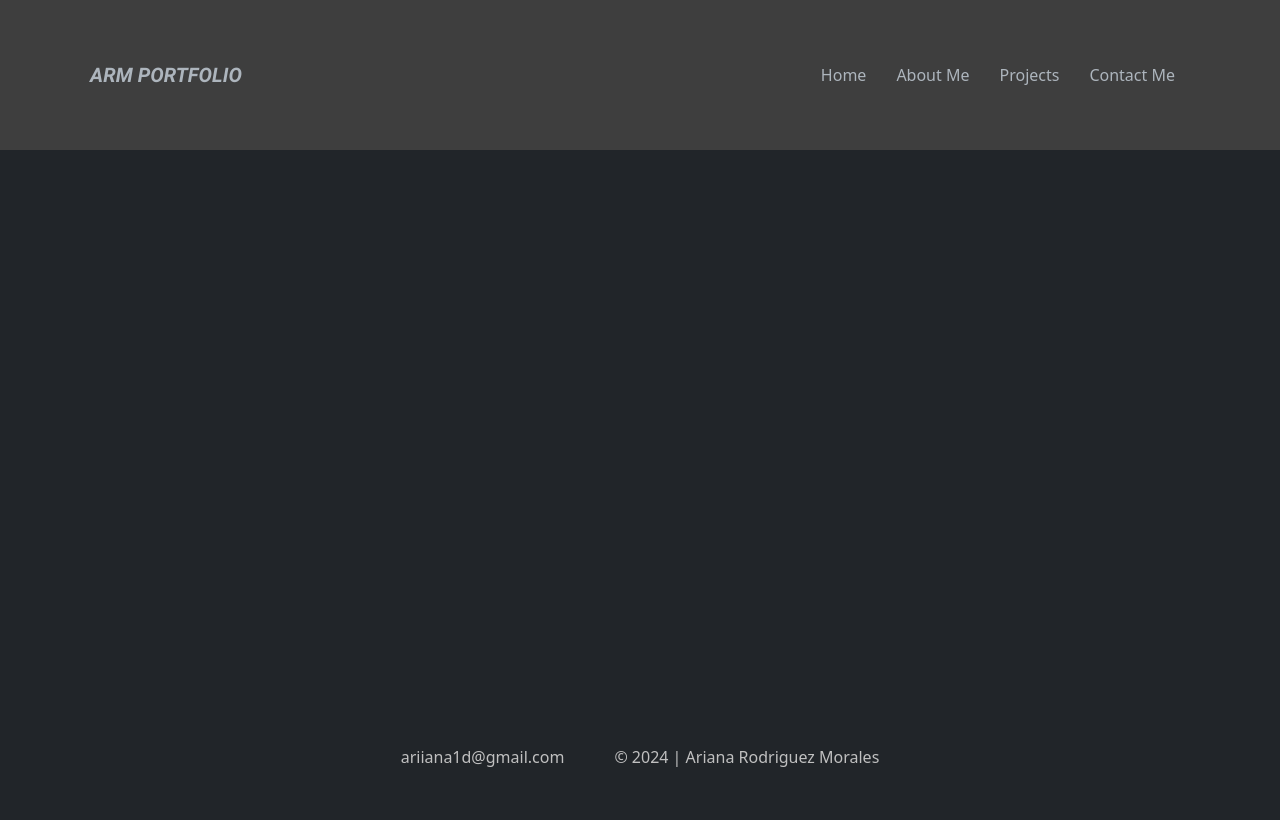
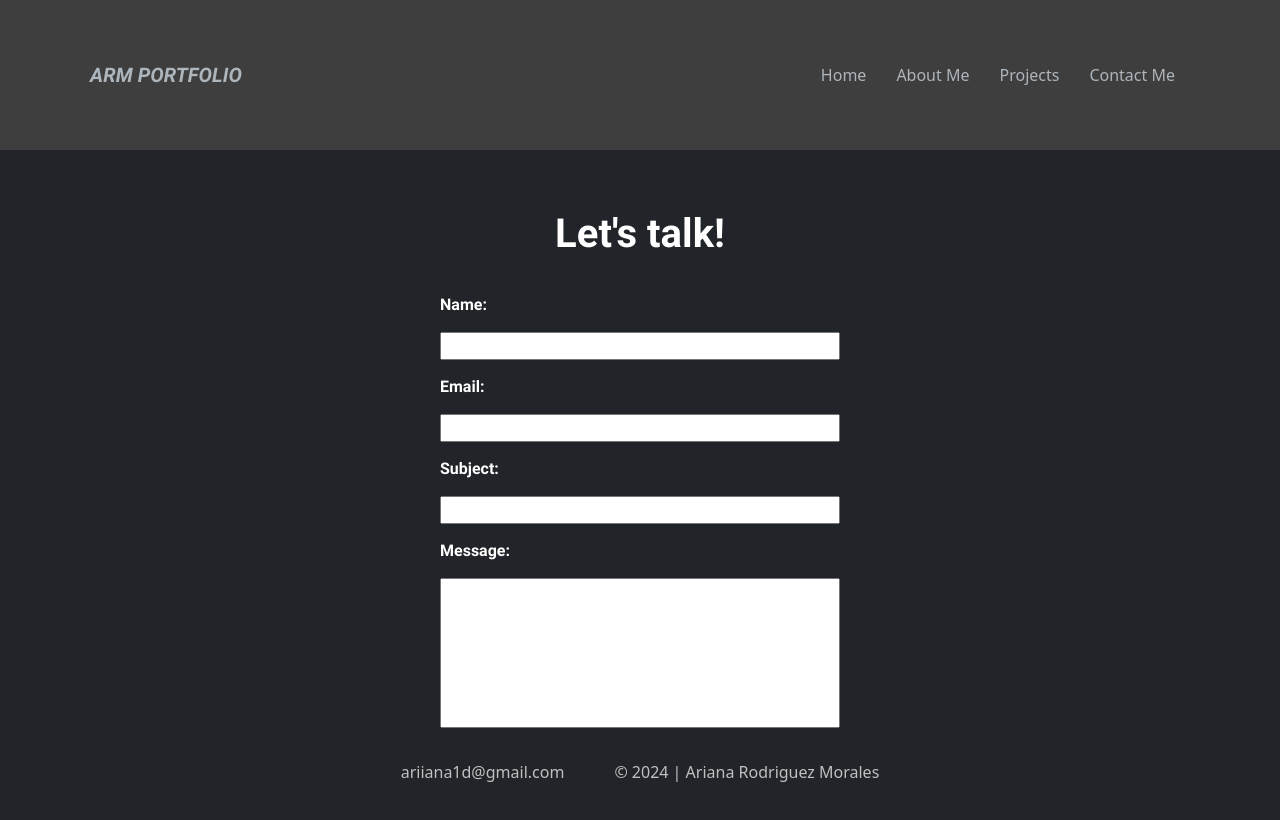
Before and after one commit to ari-rm21/website, an Angular app: page /contact-me in a window 1280 px wide. Shown: the top 820 px of the page. Built offline with nearby package versions, Linux system fonts and the light colour scheme.

Commit message:
creating contact form

```diff
--- a/src/app/app.component.scss
+++ b/src/app/app.component.scss
@@ -17,6 +17,7 @@
   @media (max-width: 768px) {
     flex-direction: column;
     justify-content: center;
+
   }
 
   &__nav-links {
--- a/src/app/app.component.ts
+++ b/src/app/app.component.ts
@@ -16,7 +16,12 @@ export class AppComponent {
   toggleMenu(event: Event) {
     this.menuOpen = !this.menuOpen;
     this.setActiveLink(event);
-  }
+    let menu = document.querySelectorAll('.navegation__nav-links');
+    menu.forEach(element => {
+        (element as HTMLElement).style.height = '100%';
+    });
+    console.log(menu);
+}
 
   setActiveLink(event: Event) {
     const links = document.querySelectorAll('.navegation__nav-links a');
--- a/src/app/components/contact-me/contact-me.component.html
+++ b/src/app/components/contact-me/contact-me.component.html
@@ -1 +1,13 @@
-<p>contact-me works!</p>
+<form class="form_container" action="">
+    <h1>Let's talk!</h1>
+   <div class="form_container__inputs">
+    <label for="">Name:</label>
+    <input type="text">
+    <label for="">Email:</label>
+    <input type="email">
+    <label for="">Subject:</label>
+    <input type="text">
+    <label for="">Message:</label>
+    <input class="messageInput"  type="text">
+   </div>
+</form>
--- a/src/app/components/contact-me/contact-me.component.scss
+++ b/src/app/components/contact-me/contact-me.component.scss
@@ -0,0 +1,25 @@
+.form_container{
+    color: white;
+    margin: 210px 0;
+    font-family: "Roboto-bold";
+    text-align: center;
+
+    &__inputs{
+        text-align: left;
+        display: flex;
+        flex-direction: column;
+        width: 400px;
+        margin: 20px auto;
+
+    }
+
+    &__inputs label{
+        margin:15px 0;
+    }
+}
+*:focus {
+    outline: none;
+}
+.messageInput{
+    height: 150px;
+}
--- a/src/app/components/footer/footer.component.scss
+++ b/src/app/components/footer/footer.component.scss
@@ -5,7 +5,7 @@ footer{
 }
 
 .footer_wrapper{
-    margin: 15px auto;
+    margin: 0px auto;
     display: flex;
     justify-content: center;
     gap: 50px;
@@ -14,10 +14,7 @@ footer{
 
     @media (max-width: 768px) {
        display: none;
-
-
       }
-
 }
 
 .footer_wrapper a{
--- a/src/app/components/home/home.component.scss
+++ b/src/app/components/home/home.component.scss
@@ -1,5 +1,5 @@
 .wrapper {
-    padding: 200px 0px;
+    padding: 250px 0px 50px 0px;
     display: flex;
     align-items: center;
     flex-direction: column;
@@ -53,6 +53,7 @@
 .socialIcons_container{
   display: flex;
   gap: 16px;
+  margin: 0 0 30px 0;
 }
   .social-icon {
     opacity: 0;
```
